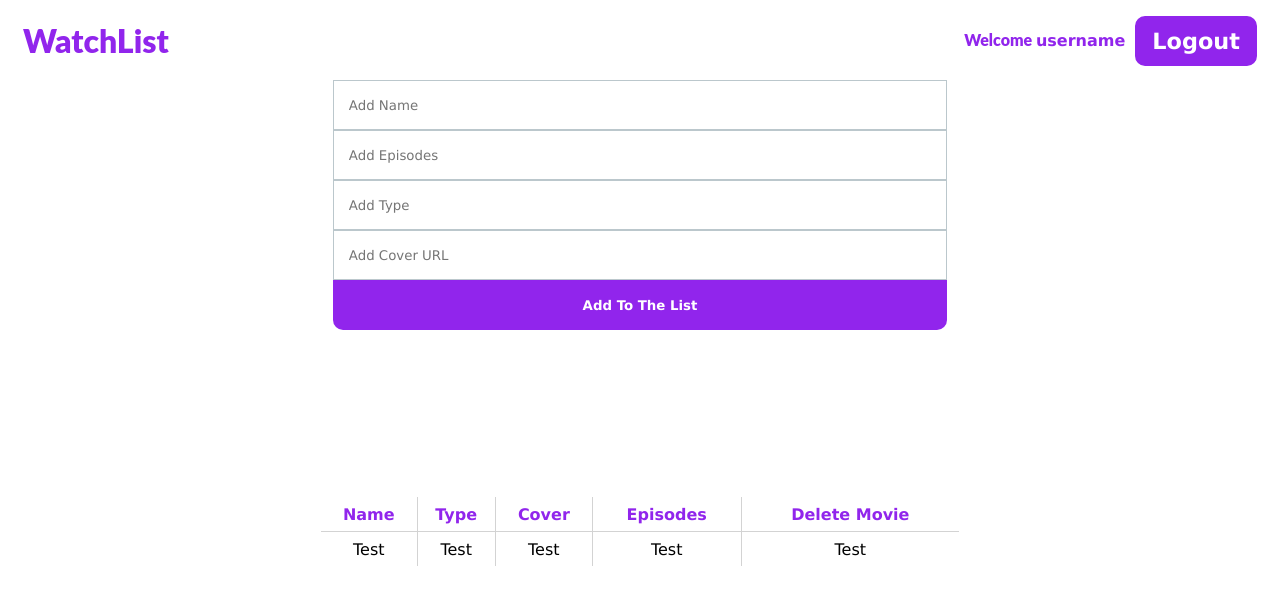
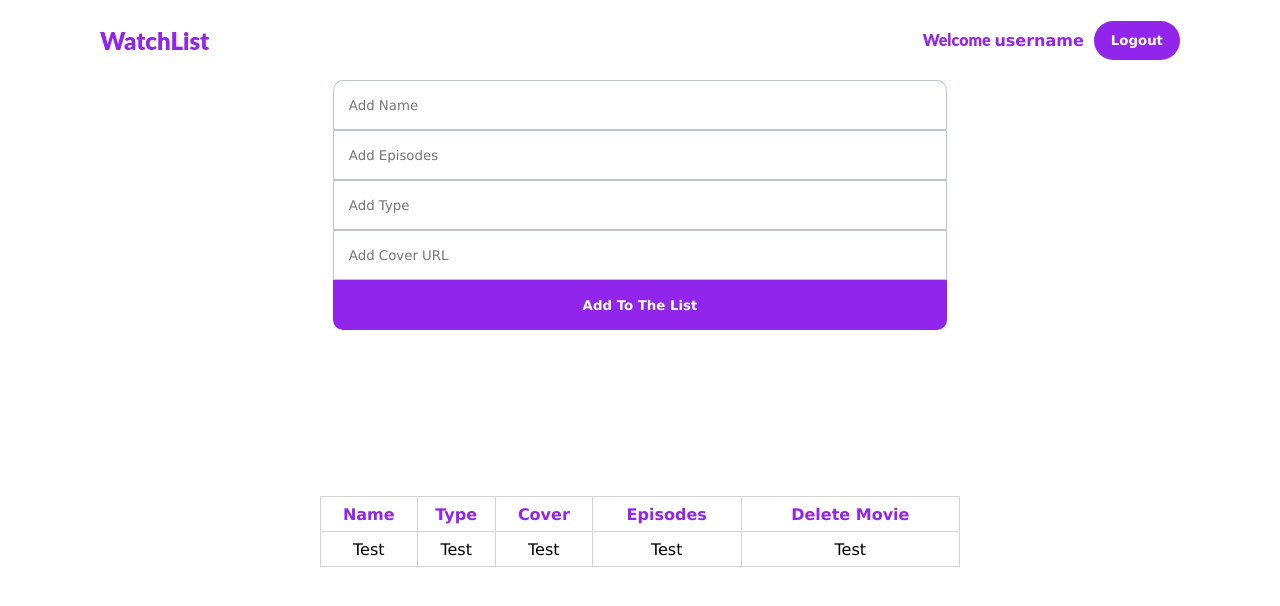
Before and after one commit to GSG-G11/WatchList, a website: page public/html/home.html in a window 1280 px wide. Drawn offline with Linux system fonts and the light colour scheme; no server answers.

Commit message:
Update Style

```diff
--- a/public/css/home.css
+++ b/public/css/home.css
@@ -95,6 +95,19 @@
   .searchInput:focus {
     border: 1px solid var(--main-color);
   }
+  .searchInputName {
+    border: 1px solid var(--border);
+    padding: 15px;
+    width: 100%;
+    height: 50px;
+    color: var(--main-color);
+    border-radius:  10px 10px 0 0;
+
+  }
+
+  .searchInputName:focus {
+    border: 1px solid var(--main-color);
+  }
 
   #searchBtn {
     background-color: var(--main-color);
@@ -178,41 +191,49 @@ nav {
     justify-content: center;
     gap: 10px;
   }
-  .nav .btnlk button{
+
+
+
+  #logout{
+    display: inline-block;
+    border: 2px solid #9125EC;
+    padding: 10px 15px !important;
+    border-radius: 50px !important;
+    font-weight: bold;
     color: white;
-    border: 2px solid #9125EC;
+    background-color: #9125EC;
+    text-transform: capitalize;
     cursor: pointer;
-    padding: 10px 15px !important;
-    background-color: #9125EC !important;
-    border-radius: 10px !important;
-    font-size: 1.4rem;
-    font-weight: bold;
+    transition: 0.3s;
+    margin-right: 100px;
+  }
+  #logout:hover {
+    background-color: #8a0cf1;
+  }
 
-    padding: 10px;
-    margin-right: 23px;
-  }
-  .nav .btnlk button:hover {
-    color: #9125EC;
-    border: 2px solid #9125EC;
-    cursor: pointer;
-    margin-right: 23px;
-    font-size: 1.4rem;
-    font-weight: bold;
-    padding: 10px 15px !important;
-    background-color: white !important;
-    border-radius: 10px !important;
-  }
+
+
+
+
+
+
+
   .nav .btnlk a {
     text-decoration: none;
   }
   .logo{
     color: #9125EC;
     text-decoration: none;
-    margin-left: 23px;
-    font-size: 2rem;
+    margin-left: 100px;
+    font-size: 1.5rem;
     font-weight: bold;
     text-align: center;
     font-family: 'lato black';
+
+  }
+  .logo:hover{
+    color: #8a0cf1;
+
 
   }
 .username{
@@ -244,13 +265,11 @@ table, th, td {
   text-align: center;
   border-collapse: collapse;
   border-radius: 1em;
-  overflow: hidden;
 
 }
 
 th {
   color: #9125EC;
-  border-bottom: 1px solid lightgrey;
 }
 
 .img {
--- a/public/css/style.css
+++ b/public/css/style.css
@@ -1,37 +1,56 @@
+
 * {
-    font-family: "Lato", sans-serif;
-    font-weight: 300;
+    margin: 0;
+    padding: 0;
     box-sizing: border-box;
+    font-family: Verdana, Geneva, sans-serif;
   }
+body{
+
+  display: flex;
+  justify-content: center;
+  align-items: center;
+  height: 100vh;
+}
 
   .signup {
-    width: 300px;
-    height: 530px;
+    width: 500px;
+    height: 620px;
     margin: 1em auto;
     padding: 1em 1em 0;
     background: rgb(243, 243, 243);
-    border-radius: 5px;
+    border-radius: 25px;
+  }
+  .doyou{
+    text-align: center;
+  }
+  a {
+    text-decoration: none;
   }
 
   .signup h1 {
     width: 70%;
     margin: 1.5em auto;
     display: block;
+    color: #9125EC;
+
   }
 
   .signupform {
     font-size: 14px;
+    justify-content: center;
+
   }
 
   .signupform label {
     width: 70%;
     display: block;
-    margin: 1em auto 0.5em;
+    margin: auto;
   }
 
   .signupform input {
     width: 100%;
-    height: 30px;
+    height: 40px;
     display: block;
     margin: 1em auto 0;
     padding: 0.5em;
@@ -43,13 +62,13 @@
 
   .signupform button {
     width: 70%;
-    height: 30px;
+    height: 40px;
     display: block;
     margin: 2em auto;
     outline: none;
     border: none;
     border-radius: 5px;
-    background-color: rgb(36, 36, 36);
+    background-color: #9125EC;
     font-size: 10px;
     color: white;
     text-transform: uppercase;
--- a/public/html/home.html
+++ b/public/html/home.html
@@ -25,7 +25,7 @@
         <div class="form">
             <form action="/addpost" class="wrap" id="add-book-form" method="post">
                 <!-- Search Input -->
-                <input type="text" class="searchInput" id="searchInput1" name="name" placeholder="Add Name" required />
+                <input type="text" class="searchInputName" id="searchInput1" name="name" placeholder="Add Name" required />
                 <input type="text" class="searchInput" id="searchInput2" name="episodes" placeholder="Add Episodes" required/>
                 <input type="text" class="searchInput" id="searchInput3" name="type" placeholder="Add Type" required/>
                 <input type="url" class="searchInput" id="searchInput4" name="cover_url" placeholder="Add Cover URL" required/>
```
Also changed, not shown: public/html/login.html (+1 -1 lines), public/html/signUp.html (+4 -1 lines).
